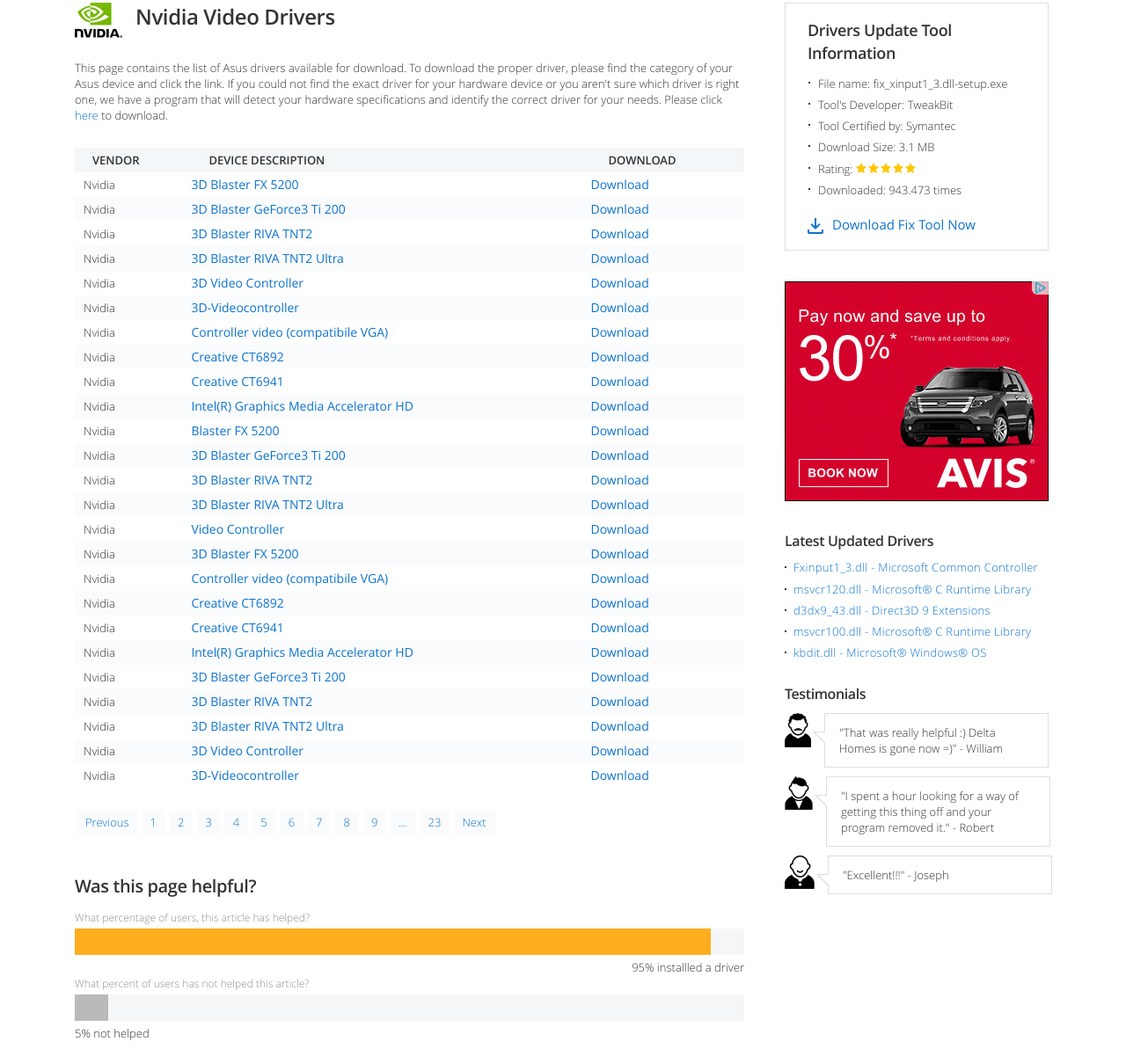
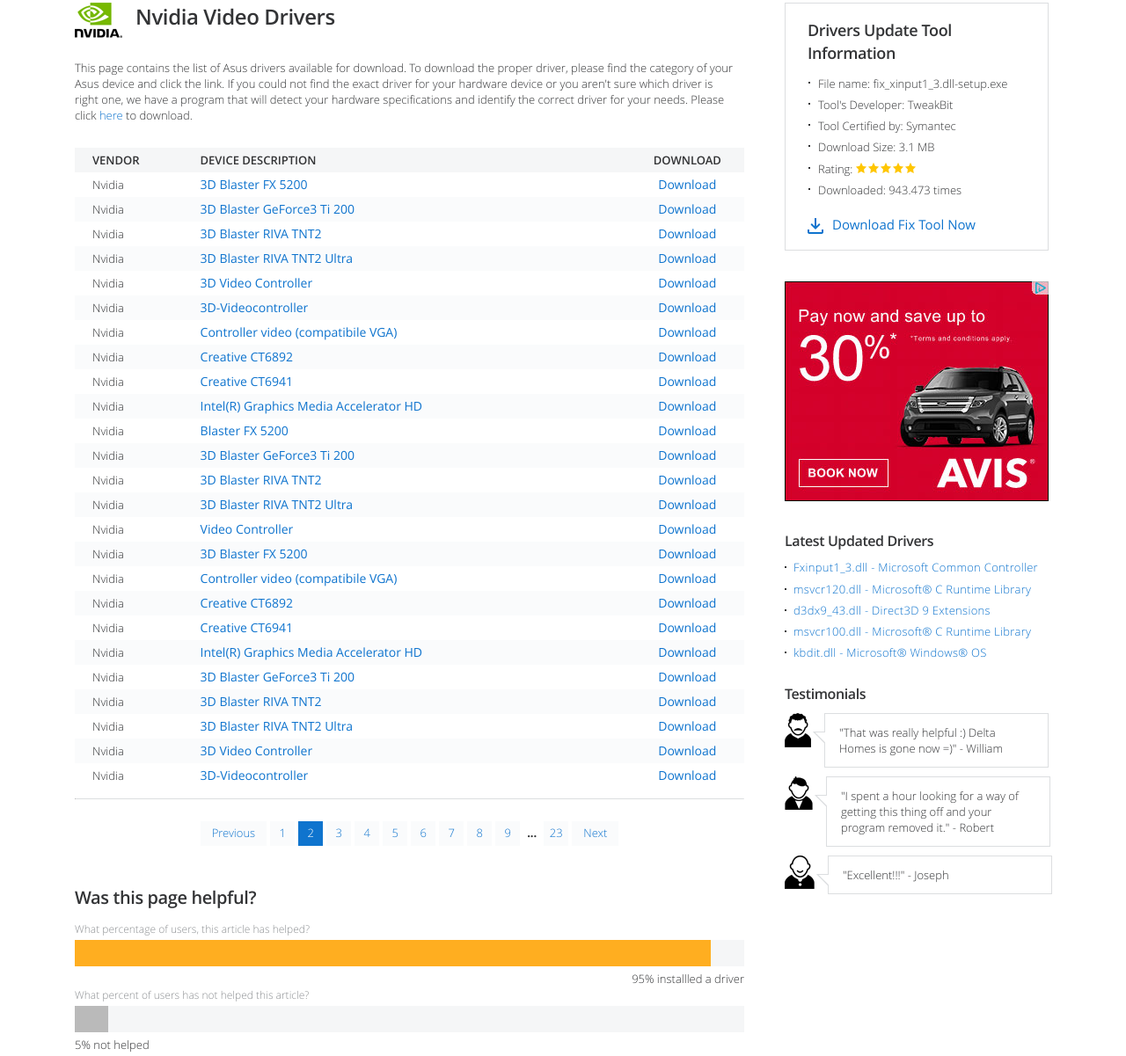
Before and after one commit to kvitkamargaritka/bitd, a website: page src/2_inner.html in a window 1280 px wide. Shown: the part 82-1283 px from the top of the page at 88% size. Drawn offline with nearby package versions, Linux system fonts and the light colour scheme; files that its build step writes are made by us from their sources; files whose address does not match are found by name.

Commit message:
fix bugs

```diff
--- a/src/2_inner.html
+++ b/src/2_inner.html
@@ -45,9 +45,9 @@
             exact driver for your hardware device  or you aren't sure which
             driver is right one, we have a program that will detect your
             hardware specifications and identify the correct driver for your
-            needs. Please click <a href="#">here</a> to download.
+            needs. Please click <a href="#" target="_blank">here</a> to download.
           </p>
-          <table class="table is-bg-grey">
+          <table class="table is-last-centred is-bg-grey">
             <thead>
               <tr>
                 <th>Vendor</th>
@@ -283,6 +283,7 @@
               </tr>
             </tbody>
           </table><!-- end table -->
+          <hr class="separator"/>
           <div class="pagination">
             <ul class="pagination__list">
               <li class="pagination__el">
@@ -291,7 +292,7 @@
               <li class="pagination__el">
                 <a href="#" class="pagination__link">1</a>
               </li>
-              <li class="pagination__el">
+              <li class="pagination__el is-active">
                 <a href="#" class="pagination__link">2</a>
               </li>
               <li class="pagination__el">
@@ -315,8 +316,8 @@
               <li class="pagination__el">
                 <a href="#" class="pagination__link">9</a>
               </li>
-              <li class="pagination__el">
-                <a href="#" class="pagination__link">...</a>
+              <li class="pagination__el is-more">
+                ...
               </li>
               <li class="pagination__el">
                 <a href="#" class="pagination__link">23</a>
@@ -394,7 +395,7 @@
               </a><!-- end update-tool__btn -->
             </div><!-- end update-tool -->
             <div class="banner">
-              <a href="#" class="banner__link">
+              <a href="#" target="_blank" class="banner__link">
                 <img class="banner__img" src="img/banner.jpg" alt="banner"/>
               </a>
             </div>
--- a/src/sass/_btn.sass
+++ b/src/sass/_btn.sass
@@ -1,7 +1,10 @@
-.btn
+.btn,
+.btn:focus,
+.btn:visited
   padding: 0 57px
   height: 36px
   line-height: 36px
+  color: $textBlack
   background-color: $bgGrey
   font-size: 13px
   display: inline-flex
--- a/src/sass/_common.sass
+++ b/src/sass/_common.sass
@@ -14,7 +14,6 @@
 $bgRed: #e23430
 $bgRedLight: #e2413d
 $bgOrange: #ffae20
-
 
 
 +font("opensans-light", opensans-light)
@@ -123,6 +122,11 @@
 .list-title
 	margin-bottom: 7px
 
+.separator
+	margin: 12px 0 25px 0
+	border-top: none
+	border-bottom: 1px solid $greyDark
+
 .i-semibold
 	+h600
 
--- a/src/sass/_content.sass
+++ b/src/sass/_content.sass
@@ -41,6 +41,7 @@
   &__text
     margin-bottom: 28px
     margin-top: 20px
+    padding-right: 10px
 
     &.is-grey
       color: $textGrey
--- a/src/sass/_pagination.sass
+++ b/src/sass/_pagination.sass
@@ -1,5 +1,7 @@
 .pagination
-  margin: 25px 0
+  display: flex
+  justify-content: center
+  margin: 25px auto
 
   &__list
     display: flex
@@ -7,18 +9,43 @@
 
   &__el
     margin: 0 2px
-    padding: 0 10px
+    width: 28px
     height: 28px
-    line-height: 28px
+    line-height: 25px
+    text-align: center
     background-color: $bgGreyLight
+    border: 1px solid transparent
     transition: all .3s ease-in-out
     cursor: pointer
 
+    &:first-child,
+    &:last-child
+      width: auto
+      padding: 0 12px
+
+
     &:hover
-      background-color: #0f74ce
+      background-color: white
+      border-color: $textBlue
 
       .pagination__link
-        color: $textWhite
+        color: $textBlue
+
+    &.is-active
+      background-color: $textBlue
+
+      .pagination__link
+        color: #fff
+
+    &.is-more
+      padding: 0 3px
+      width: auto
+      background-color: transparent
+      +h700
+
+      &:hover
+        border-color: transparent
+        cursor: default
 
   &__link
     color: $textBlue
--- a/src/sass/_table.sass
+++ b/src/sass/_table.sass
@@ -14,13 +14,25 @@
       &:nth-child(even)
         background-color: $bgGreyLight
 
+  &.is-last-centred
+    th,
+    td
+      &:first-child
+        padding-left: 20px
+
+      &:last-child
+        width: 17%
+        text-align: center
+
   th
-    padding-left: 20px
     text-align: left
     text-transform: uppercase
     background-color: $bgGrey
     color: $textBlack
     +h600
+
+    &:first-child
+      padding-left: 10px
 
   tr
     height: 28px
```
Also changed, not shown: src/1_inner.html (+2 -2 lines), src/3_inner.html (+5 -9 lines), src/main_page.html (+1 -1 lines), build/1_inner.html, build/2_inner.html, build/3_inner.html, build/css/style.css, build/main_page.html, 1 other file.
